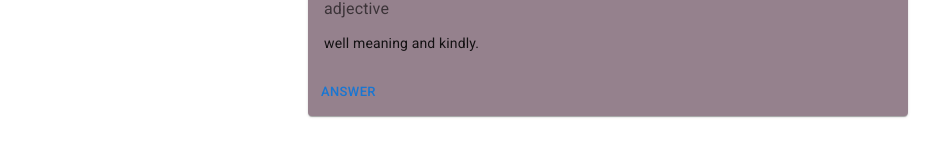
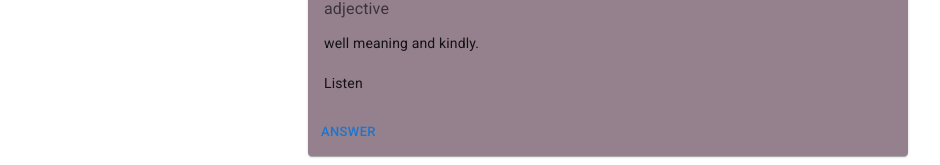
Before and after one commit to philculling/lingua_amore, a React (Create React App) app: page /spanish in a window 1280 px wide. Shown: the part 376-541 px from the top of the page, without its empty margins (32-972 px from the left). Built offline with nearby package versions, Linux system fonts and the light colour scheme.

Commit message:
add audio clip to French.json; try to add link to audio clip in Flashcard.jsx

```diff
--- a/src/components/Flashcard.jsx
+++ b/src/components/Flashcard.jsx
@@ -20,6 +20,9 @@ function Flashcard(props) {
               </Typography>
               <Typography variant="body2">
               well meaning and kindly.
+              <br></br>
+              <br></br>
+              <a href={props.frenchwav}>Listen</a>
               </Typography>
           </CardContent>
           <CardActions>
--- a/src/components/French.json
+++ b/src/components/French.json
@@ -6,7 +6,7 @@
       "english": "red",
       "french": "rouge",
       "englishwav": "",
-      "frenchwav": ""
+      "frenchwav": "https://drive.google.com/file/d/17K6lSsUtxrap3gTsmA-V7uz1quYWQmIt/view?usp=sharing"
     },
     {
         "id": 2,
```
